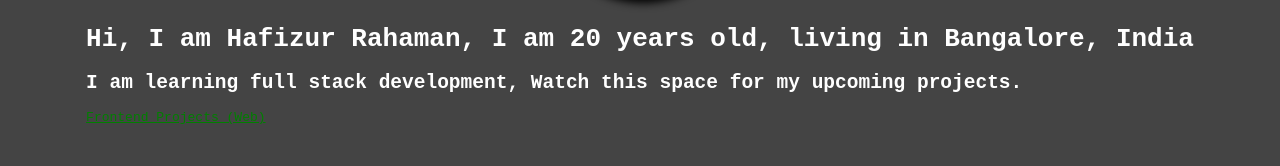
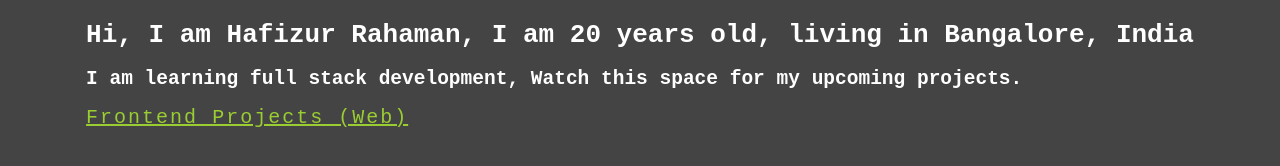
Before and after one commit to hafizurrahaman0/hafizurrahaman, a plain HTML site: page index.html in a window 1280 px wide. Shown: the part 434-600 px from the top of the page. Drawn offline with Linux system fonts and the light colour scheme.

Commit message:
refactored some code - removed some unwanted lines of code

```diff
--- a/css/main.css
+++ b/css/main.css
@@ -2,7 +2,7 @@
 	background-color: #444;
 	color: #fff;
 	width: 100vw;
-	height: 100vh;
+	min-height: 100vh;
 	font-family: monospace;
 	display: flex;
 	flex-direction: column;
@@ -11,7 +11,7 @@
 }
 
 .site-header-content {
-	margin: 10px;
+	margin: 30px;
 }
 
 .profile-pic {
@@ -22,8 +22,9 @@
 }
 
 .project-link {
-	display: inline;
-	color: green;
+	font-size: 20px;
+	color: yellowgreen;
+	letter-spacing: 2px;
 }
 
 .course-link {
```
Also changed, not shown: index.html (+0 -3 lines).
